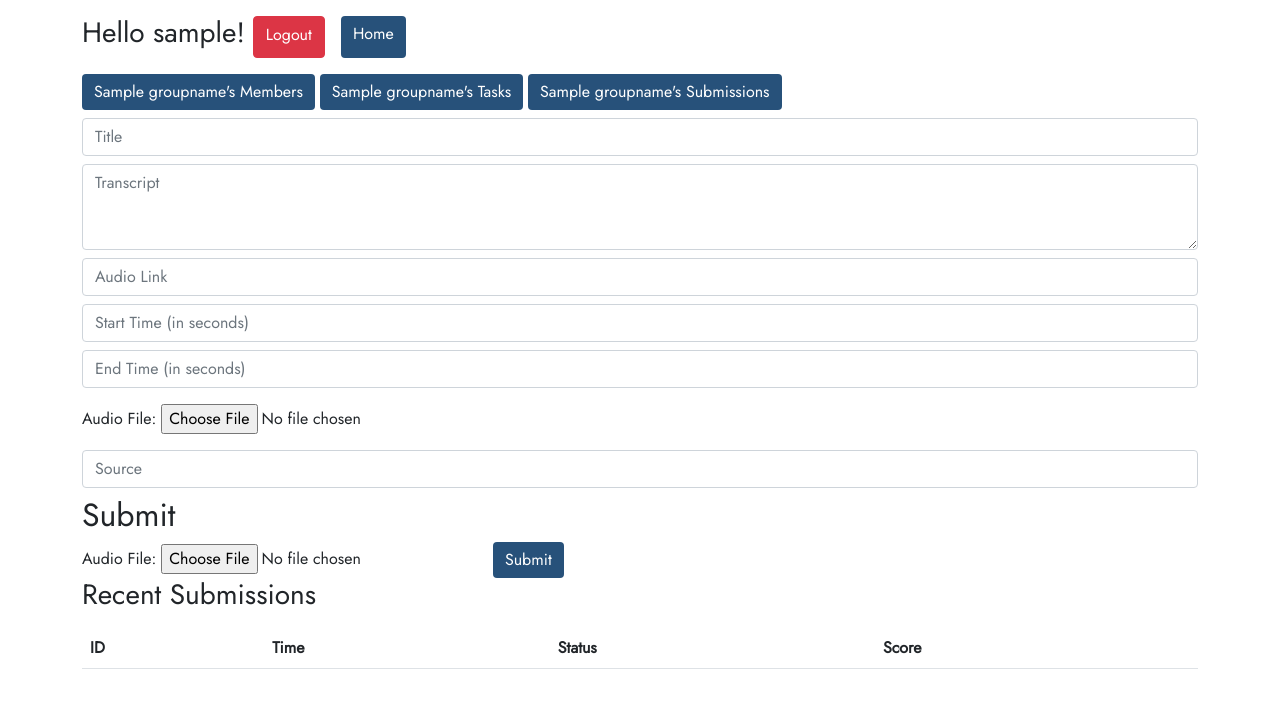
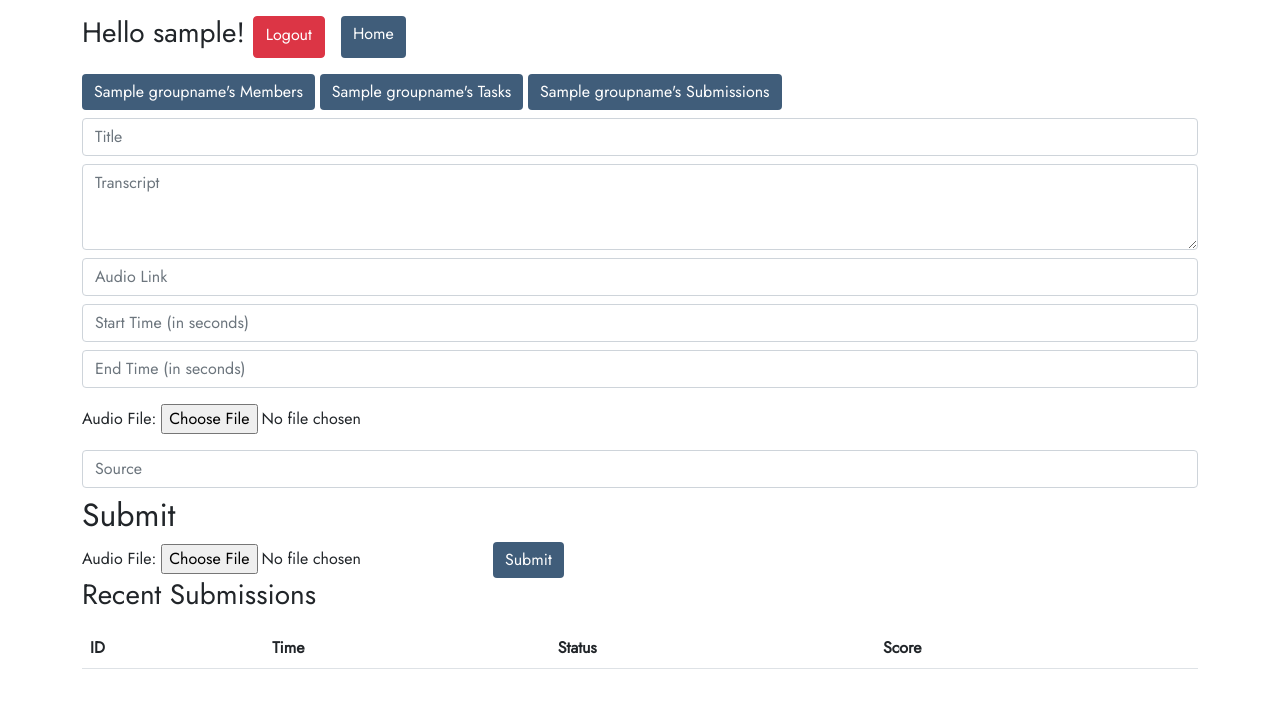
Before and after one commit to vietspeak/VietSpeakWebsite, a Flask app: template templates/view_task.html in a window 1280 px wide. Shown: the top 708 px of the page. Run offline with Flask 2, Linux system fonts and the light colour scheme; the template is opened without the code that fills it: most values are stand-ins (such as "Sample title", 1, 10 or a date in 2020); lists and menus that the app fills with data are empty.

Commit message:
Adding globalstyle - apply DRY

```diff
--- /dev/null
+++ b/templates/globalstyle.css
@@ -0,0 +1,15 @@
+@import url('https://fonts.googleapis.com/css2?family=Jost&display=swap');
+@import url('https://cdn.jsdelivr.net/npm/bootstrap@5.1.3/dist/css/bootstrap.min.css');
+
+:root {
+    --color-background_black: #405d7a !important;
+}
+
+* {
+    font-family: "Jost", sans-serif;
+}
+
+.btn-background_black {
+    background-color: var(--color-background_black);
+    border: none;
+}
--- a/templates/index.html
+++ b/templates/index.html
@@ -7,20 +7,7 @@
       name="viewport"
       content="width=device-width, initial-scale=1, shrink-to-fit=no"
     />
-
-    <link
-      href="https://cdn.jsdelivr.net/npm/bootstrap@5.1.3/dist/css/bootstrap.min.css"
-      rel="stylesheet"
-      integrity="sha384-1BmE4kWBq78iYhFldvKuhfTAU6auU8tT94WrHftjDbrCEXSU1oBoqyl2QvZ6jIW3"
-      crossorigin="anonymous"
-    />
-    <link rel="preconnect" href="https://fonts.googleapis.com" />
-    <link rel="preconnect" href="https://fonts.gstatic.com" crossorigin />
-    <link
-      href="https://fonts.googleapis.com/css2?family=Jost&display=swap"
-      rel="stylesheet"
-    />
-
+    <link href="globalstyle.css" rel="stylesheet" />
     <title>Home - VietSpeak</title>
   </head>
   <body>
--- a/templates/view_task.html
+++ b/templates/view_task.html
@@ -6,16 +6,7 @@
       name="viewport"
       content="width=device-width, initial-scale=1, shrink-to-fit=no"
     />
-    <link
-      href="https://cdn.jsdelivr.net/npm/bootstrap@5.1.3/dist/css/bootstrap.min.css"
-      rel="stylesheet"
-      integrity="sha384-1BmE4kWBq78iYhFldvKuhfTAU6auU8tT94WrHftjDbrCEXSU1oBoqyl2QvZ6jIW3"
-      crossorigin="anonymous"
-    />
-    <link
-      href="https://fonts.googleapis.com/css2?family=Jost&display=swap"
-      rel="stylesheet"
-    />
+    <link href="globalstyle.css" rel="stylesheet" />
     <title>Edit Task - VietSpeak</title>
     <div id="task_id" hidden>{{task_id}}</div>
   </head>
@@ -238,17 +229,5 @@
       });
     </script>
   </body>
-  <style>
-    :root {
-      --color-background_black: #27517a;
-    }
-
-    * {
-      font-family: "Jost", sans-serif;
-    }
-    .btn-background_black {
-      background-color: var(--color-background_black) !important;
-      border: none;
-    }
-  </style>
+  <style></style>
 </html>
```
Also changed, not shown: templates/tasks.html (+2 -30 lines).
